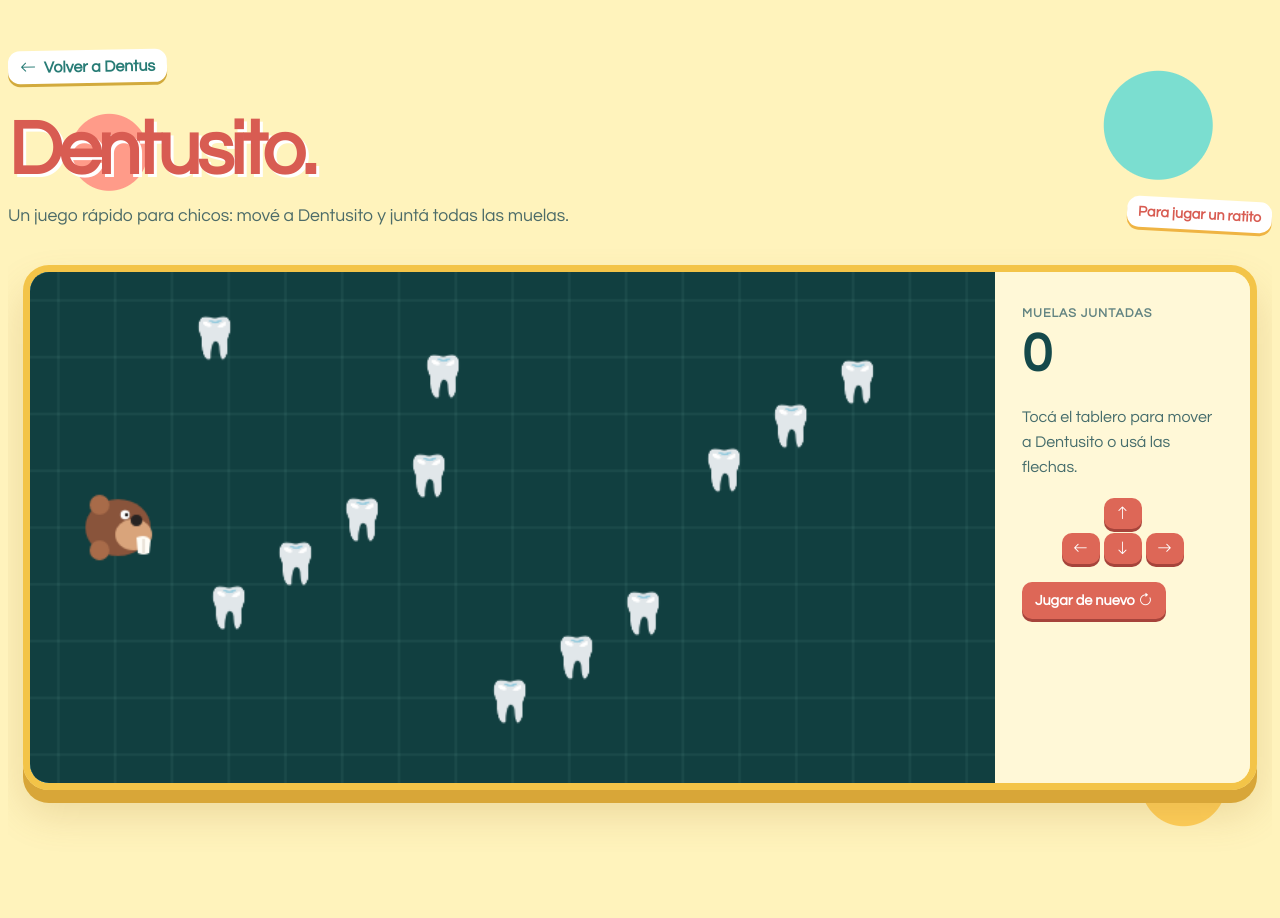
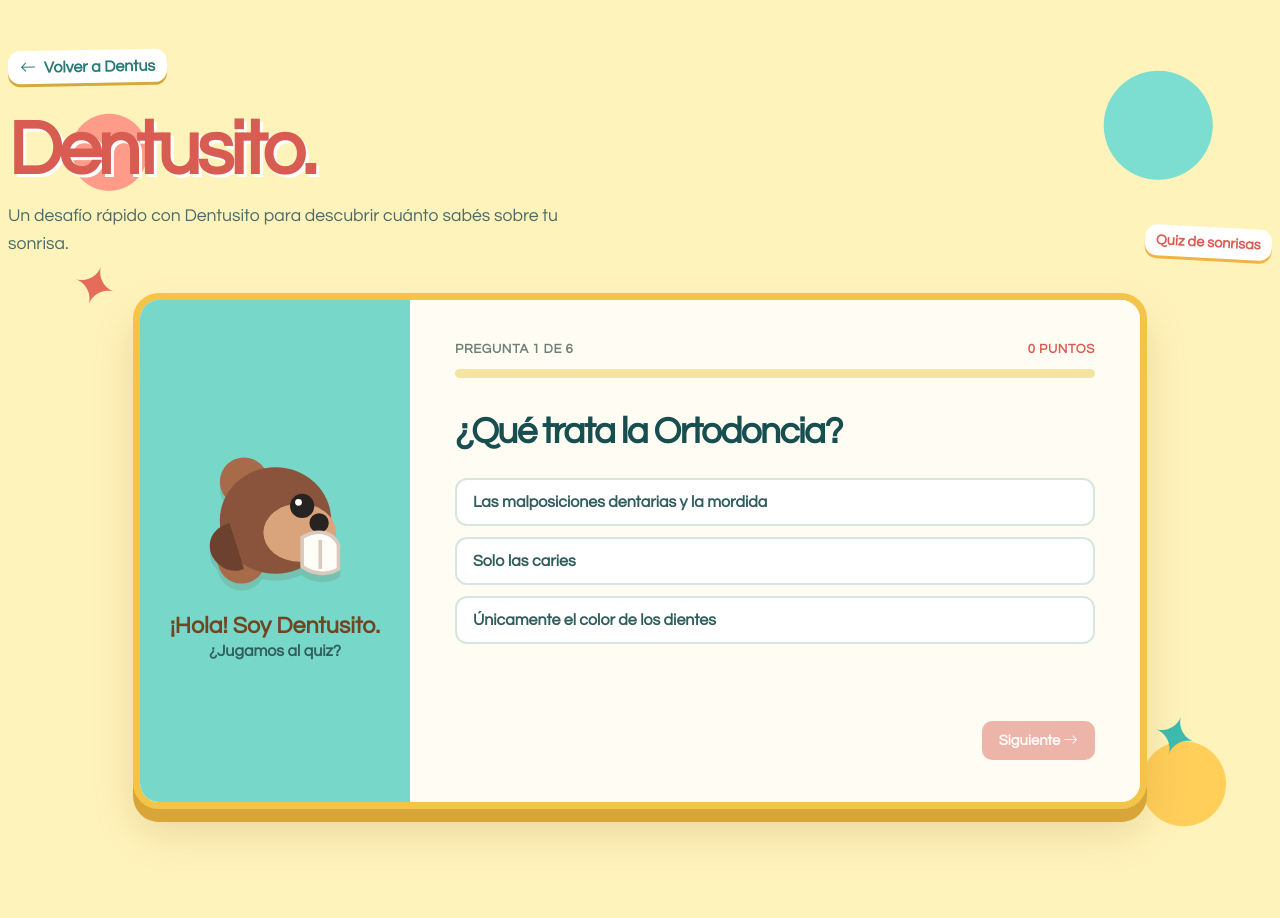
Before and after one commit to mokelean/dentus, a PHP site: page /dentusito.html in a window 1280 px wide. Run offline with PHP 8.4, Linux system fonts and the light colour scheme.

Commit message:
Replace Dentusito maze with orthodontics quiz

```diff
--- a/assets/css/style.css
+++ b/assets/css/style.css
@@ -2179,6 +2179,27 @@ section {
 .dentus-refresh.dentusito-page .game-panel { background: #fff8d7; }
 .dentus-refresh.dentusito-page .game-panel button { border-radius: 10px; background: #dd6757; box-shadow: 0 3px 0 #a6443b; }
 .dentus-refresh.dentusito-page .game-panel button:hover { background: #c95649; }
+.dentus-refresh .quiz-shell { display: grid; grid-template-columns: 270px minmax(0, 1fr); max-width: 1000px; margin: 0 auto; overflow: hidden; border: 7px solid #f3c448; border-radius: 26px; background: #fff8d7; box-shadow: 0 13px 0 #d8a638, 0 23px 40px rgba(154, 104, 32, .2); }
+.dentus-refresh .dentusito-host { display: flex; flex-direction: column; align-items: center; justify-content: center; padding: 32px 24px; background: #77d8ca; text-align: center; }
+.dentus-refresh .dentusito-host img { width: 155px; height: 155px; filter: drop-shadow(0 7px 0 rgba(93, 72, 38, .15)); }
+.dentus-refresh .dentusito-host p { margin: 16px 0 5px; color: #704521; font-size: 1.45rem; font-weight: 800; }
+.dentus-refresh .dentusito-host span { color: #315f5b; font-weight: 700; }
+.dentus-refresh .quiz-card { padding: 42px 45px; background: #fffdf3; }
+.dentus-refresh .quiz-progress { display: flex; justify-content: space-between; gap: 15px; color: #6d7f76; font-size: .82rem; font-weight: 800; letter-spacing: .05em; text-transform: uppercase; }
+.dentus-refresh .quiz-progress b { color: #d85c52; }
+.dentus-refresh .quiz-bar { height: 9px; margin: 13px 0 34px; overflow: hidden; border-radius: 20px; background: #f5e3a1; }
+.dentus-refresh .quiz-bar span { display: block; width: 0; height: 100%; background: #e87461; transition: width .3s ease; }
+.dentus-refresh .quiz-card h2 { margin: 0 0 25px; color: #174e4f; font-size: clamp(1.6rem, 3vw, 2.3rem); line-height: 1.12; letter-spacing: -.04em; }
+.dentus-refresh .quiz-options { display: grid; gap: 11px; }
+.dentus-refresh .quiz-options button { width: 100%; border: 2px solid #d7e6df; border-radius: 12px; padding: 14px 16px; background: #fff; color: #315e5d; font: inherit; font-weight: 700; text-align: left; cursor: pointer; transition: transform .18s ease, border-color .18s ease; }
+.dentus-refresh .quiz-options button:not(:disabled):hover { border-color: #e87461; transform: translateX(4px); }
+.dentus-refresh .quiz-options button.is-correct { border-color: #48bd7b; background: #dff5e7; color: #17683e; }
+.dentus-refresh .quiz-options button.is-wrong { border-color: #e66c61; background: #fde2dc; color: #a03f39; }
+.dentus-refresh .quiz-feedback { min-height: 48px; margin: 19px 0 10px; color: #607772; line-height: 1.5; }
+.dentus-refresh .quiz-feedback.is-correct { color: #187147; font-weight: 700; }
+.dentus-refresh .quiz-feedback.is-wrong { color: #a74740; font-weight: 700; }
+.dentus-refresh .quiz-card > button { float: right; border: 0; border-radius: 10px; padding: 12px 17px; background: #d85c52; color: #fff; font: inherit; font-size: .92rem; font-weight: 800; cursor: pointer; box-shadow: 0 3px 0 #a9443a; }
+.dentus-refresh .quiz-card > button:disabled { opacity: .45; cursor: default; box-shadow: none; }
 .dentus-refresh.dentusito-page #caries-game { min-height: 0; height: auto; aspect-ratio: 680 / 360; }
 .dentus-refresh .game-heading { display: flex; justify-content: space-between; align-items: end; gap: 30px; margin-bottom: 35px; }
 .dentus-refresh .game-heading h1, .dentus-refresh .game-heading h2 { margin: 0 0 12px; color: #15494a; font-size: clamp(2rem, 4vw, 3.4rem); line-height: 1; letter-spacing: -.05em; }
@@ -2252,6 +2273,10 @@ section {
   .dentus-refresh .gallery-heading { align-items: start; flex-direction: column; gap: 14px; }
   .dentus-refresh .game-shell { grid-template-columns: 1fr; }
   .dentus-refresh.dentusito-page .game-shell { grid-template-columns: 1fr; max-width: 680px; }
+  .dentus-refresh .quiz-shell { grid-template-columns: 1fr; max-width: 680px; }
+  .dentus-refresh .dentusito-host { flex-direction: row; gap: 20px; padding: 18px 25px; text-align: left; }
+  .dentus-refresh .dentusito-host img { width: 88px; height: 88px; }
+  .dentus-refresh .dentusito-host p { margin: 0 0 4px; }
   .dentus-refresh .map-card { left: 25px; top: 25px; }
   .dentus-refresh .dentus-map-pin { left: 72%; }
   .dentus-refresh .contact-grid { grid-template-columns: 1fr; }
@@ -2302,4 +2327,13 @@ section {
   .dentus-refresh.dentusito-page .game-panel p { max-width: 250px; margin: 0 auto; }
   .dentus-refresh.dentusito-page .game-controls { margin-top: 15px; }
   .dentus-refresh.dentusito-page .game-panel button#game-restart { margin-top: 16px; width: 100%; padding: 13px; }
-}
+  .dentus-refresh .quiz-shell { border-width: 4px; border-radius: 18px; }
+  .dentus-refresh .dentusito-host { padding: 14px 18px; }
+  .dentus-refresh .dentusito-host img { width: 66px; height: 66px; }
+  .dentus-refresh .dentusito-host p { font-size: 1.15rem; }
+  .dentus-refresh .dentusito-host span { font-size: .9rem; }
+  .dentus-refresh .quiz-card { padding: 26px 18px 30px; }
+  .dentus-refresh .quiz-progress { font-size: .72rem; }
+  .dentus-refresh .quiz-bar { margin-bottom: 25px; }
+  .dentus-refresh .quiz-card > button { float: none; width: 100%; margin-top: 5px; }
+}
--- /dev/null
+++ b/assets/js/dentusito-quiz.js
@@ -0,0 +1,73 @@
+(() => {
+  const questions = [
+    { question: '¿Qué trata la Ortodoncia?', options: ['Las malposiciones dentarias y la mordida', 'Solo las caries', 'Únicamente el color de los dientes'], answer: 0, note: '¡Exacto! Busca una oclusión estética, estable y funcional.' },
+    { question: '¿Cuánto tiempo se usan los alineadores invisibles?', options: ['Solo para dormir', '22 horas por día', 'Una vez por semana'], answer: 1, note: '¡Muy bien! Se usan 22 horas por día y se retiran para comer e higienizarse.' },
+    { question: '¿Qué permite hacer un alineador removible?', options: ['Comer y cepillarse con comodidad', 'No ir nunca a controles', 'Cambiar el color de los dientes'], answer: 0, note: '¡Correcto! Poder retirarlo ayuda a mantener una buena higiene oral.' },
+    { question: '¿Qué hace la Ortopedia?', options: ['Guía el crecimiento de maxilares y mordida', 'Reemplaza todas las piezas dentarias', 'Evita cepillarse los dientes'], answer: 0, note: '¡Sí! Aprovecha el crecimiento durante la infancia en el momento indicado.' },
+    { question: '¿Cuál es el primer paso de un tratamiento?', options: ['Comprar un cepillo nuevo', 'Una consulta diagnóstica', 'Elegir el color de los brackets'], answer: 1, note: '¡Exacto! Primero se evalúan crecimiento, mordida y estudios necesarios.' },
+    { question: '¿Cuál es una alternativa de Ortodoncia?', options: ['Brackets metálicos', 'Alineadores invisibles', 'Las dos anteriores'], answer: 2, note: '¡Excelente! Hay varias alternativas y cada caso se planifica de forma individual.' }
+  ];
+  const stepNode = document.querySelector('#quiz-step');
+  const scoreNode = document.querySelector('#quiz-score');
+  const barNode = document.querySelector('#quiz-bar-fill');
+  const questionNode = document.querySelector('#quiz-question');
+  const optionsNode = document.querySelector('#quiz-options');
+  const feedbackNode = document.querySelector('#quiz-feedback');
+  const nextButton = document.querySelector('#quiz-next');
+  if (!stepNode || !scoreNode || !barNode || !questionNode || !optionsNode || !feedbackNode || !nextButton) return;
+  let index = 0;
+  let score = 0;
+  let answered = false;
+
+  const render = () => {
+    const item = questions[index];
+    answered = false;
+    stepNode.textContent = `Pregunta ${index + 1} de ${questions.length}`;
+    scoreNode.textContent = `${score} puntos`;
+    barNode.style.width = `${(index / questions.length) * 100}%`;
+    questionNode.textContent = item.question;
+    feedbackNode.textContent = '';
+    feedbackNode.className = 'quiz-feedback';
+    nextButton.disabled = true;
+    nextButton.innerHTML = index === questions.length - 1 ? 'Ver resultado <i class="bi bi-arrow-right"></i>' : 'Siguiente <i class="bi bi-arrow-right"></i>';
+    optionsNode.innerHTML = '';
+    item.options.forEach((option, optionIndex) => {
+      const button = document.createElement('button');
+      button.type = 'button';
+      button.textContent = option;
+      button.addEventListener('click', () => answer(optionIndex, button));
+      optionsNode.append(button);
+    });
+  };
+
+  const answer = (choice, selected) => {
+    if (answered) return;
+    answered = true;
+    const item = questions[index];
+    const correct = choice === item.answer;
+    [...optionsNode.children].forEach((button, optionIndex) => {
+      button.disabled = true;
+      if (optionIndex === item.answer) button.classList.add('is-correct');
+    });
+    if (!correct) selected.classList.add('is-wrong');
+    if (correct) score += 1;
+    scoreNode.textContent = `${score} puntos`;
+    feedbackNode.textContent = correct ? item.note : `Casi. ${item.note}`;
+    feedbackNode.classList.add(correct ? 'is-correct' : 'is-wrong');
+    nextButton.disabled = false;
+  };
+
+  nextButton.addEventListener('click', () => {
+    if (!answered) return;
+    if (index < questions.length - 1) { index += 1; render(); return; }
+    questionNode.textContent = score >= 5 ? '¡Sos un experto en sonrisas!' : '¡Muy bien jugado!';
+    optionsNode.innerHTML = '';
+    feedbackNode.textContent = `Terminaste con ${score} de ${questions.length} respuestas correctas. ¡Dentusito te felicita!`;
+    feedbackNode.className = 'quiz-feedback is-correct';
+    barNode.style.width = '100%';
+    nextButton.innerHTML = 'Jugar otra vez <i class="bi bi-arrow-clockwise"></i>';
+    nextButton.disabled = false;
+    nextButton.onclick = () => { index = 0; score = 0; nextButton.onclick = null; render(); };
+  });
+  render();
+})();
--- a/dentusito.html
+++ b/dentusito.html
@@ -16,14 +16,14 @@
     <section class="kids-game" id="juego">
       <div class="container">
         <a class="back-home" href="index.php"><i class="bi bi-arrow-left"></i> Volver a Dentus</a>
-        <div class="game-heading"><div><h1>Dentusito.</h1><p>Un juego rápido para chicos: mové a Dentusito y juntá todas las muelas.</p></div><span>Para jugar un ratito</span></div>
-        <div class="game-shell">
-          <canvas id="caries-game" width="680" height="360" tabindex="0" aria-label="Juego Dentusito"></canvas>
-          <div class="game-panel"><div class="score-label">Muelas juntadas</div><strong id="game-score">0</strong><p id="game-message">Usá las flechas o WASD para moverte.</p><div class="game-controls" aria-label="Controles del juego"><button type="button" data-move="ArrowUp"><i class="bi bi-arrow-up"></i></button><button type="button" data-move="ArrowLeft"><i class="bi bi-arrow-left"></i></button><button type="button" data-move="ArrowDown"><i class="bi bi-arrow-down"></i></button><button type="button" data-move="ArrowRight"><i class="bi bi-arrow-right"></i></button></div><button id="game-restart" type="button">Jugar de nuevo <i class="bi bi-arrow-clockwise"></i></button></div>
+        <div class="game-heading"><div><h1>Dentusito.</h1><p>Un desafío rápido con Dentusito para descubrir cuánto sabés sobre tu sonrisa.</p></div><span>Quiz de sonrisas</span></div>
+        <div class="quiz-shell">
+          <aside class="dentusito-host"><img src="assets/images/dentusito-castor.svg" alt="Dentusito, el castor"><p>¡Hola! Soy Dentusito.</p><span>¿Jugamos al quiz?</span></aside>
+          <section class="quiz-card" aria-live="polite"><div class="quiz-progress"><span id="quiz-step">Pregunta 1 de 6</span><b id="quiz-score">0 puntos</b></div><div class="quiz-bar"><span id="quiz-bar-fill"></span></div><h2 id="quiz-question">¿Qué trata la Ortodoncia?</h2><div class="quiz-options" id="quiz-options"></div><p class="quiz-feedback" id="quiz-feedback"></p><button type="button" id="quiz-next" disabled>Siguiente <i class="bi bi-arrow-right"></i></button></section>
         </div>
       </div>
     </section>
   </main>
-  <script src="assets/js/caries-game.js?v=20260818-01"></script>
+  <script src="assets/js/dentusito-quiz.js?v=20260818-01"></script>
 </body>
 </html>
```
